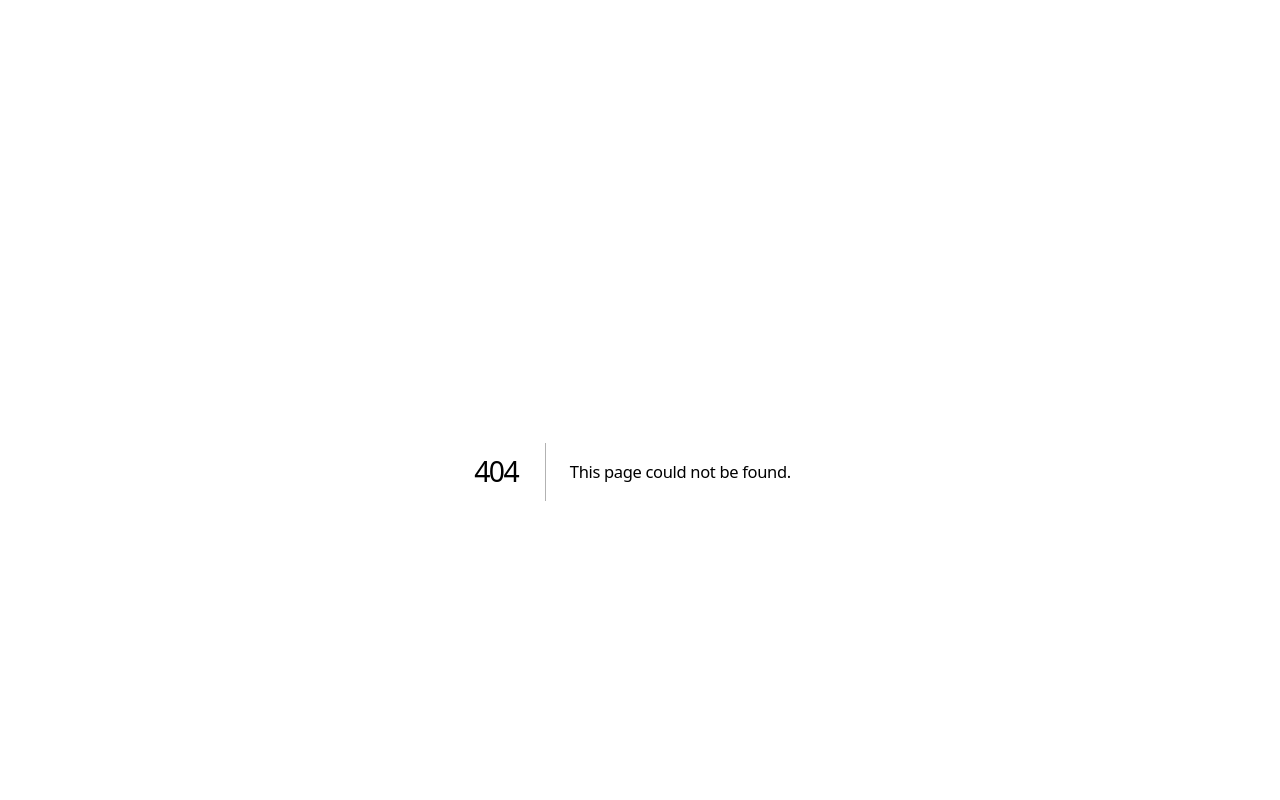
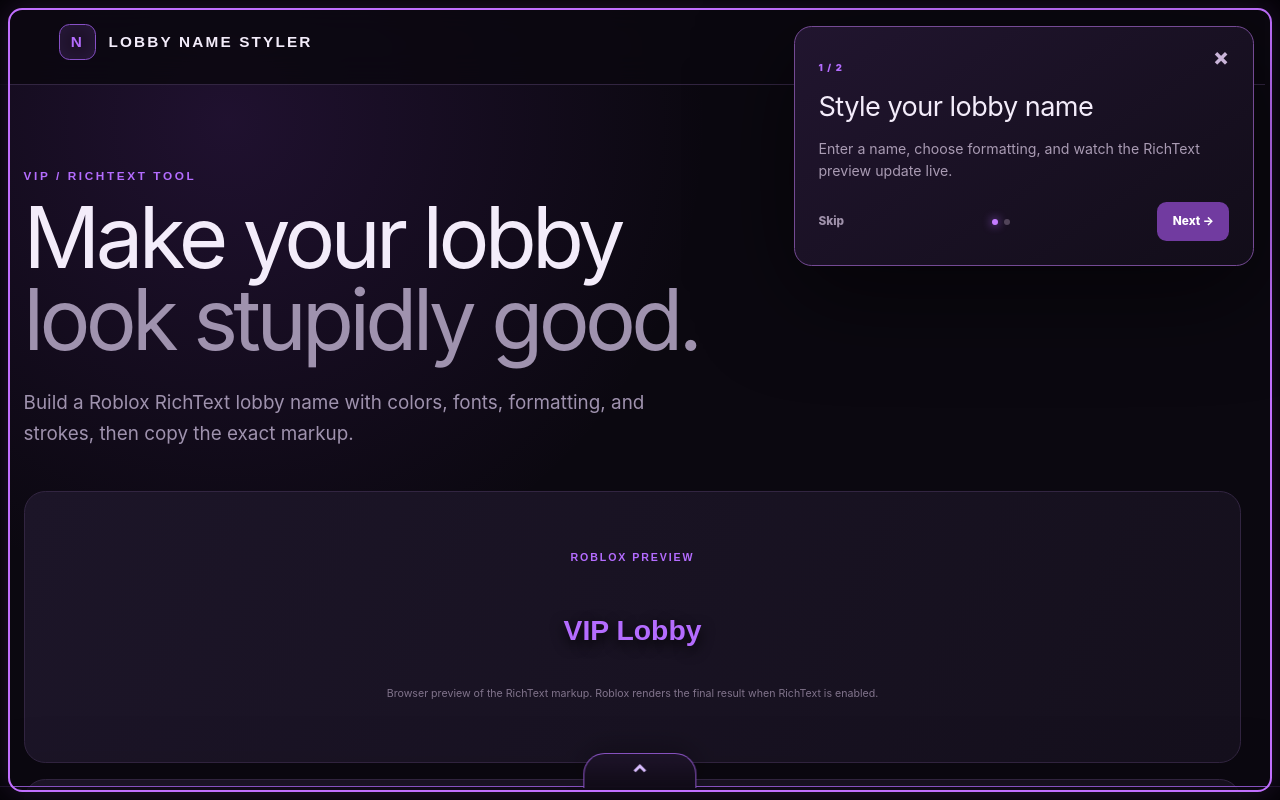
Before and after one commit to poggieboii78-arch/nullscape-tools, a Next.js app in the folder apps/tools-home/: page /nullscape-tools/lobby-styler in a window 1280 px wide. Before the commit this address had no page. Shown: the top 800 px of the page. Built offline with nearby package versions, Linux system fonts and the light colour scheme.

Commit message:
Add standalone lobby styler page

```diff
--- /dev/null
+++ b/apps/tools-home/app/lobby-styler/page.tsx
@@ -0,0 +1,23 @@
+"use client";
+
+import { useMemo } from "react";
+import LobbyStyler from "../lobby-styler";
+import { buildRunQuery, RunDock, useSharedRun } from "../run-dock";
+
+export default function LobbyStylerPage(){
+  const {run,update,reset,applyLinkedRun}=useSharedRun("nullscape-lobby-styler-v1");
+  const homeHref=useMemo(()=>"/nullscape-tools/?"+buildRunQuery(run),[run]);
+  const toolSteps=useMemo(()=>[
+    {selector:".lobby-styler-page",title:"Style your lobby name",text:"Enter a name, choose formatting, and watch the RichText preview update live."},
+    {selector:".lobby-styler-output",title:"Copy the Roblox markup",text:"Copy the generated RichText string and use it where your VIP lobby name is displayed with RichText enabled."},
+  ],[]);
+  return <main className="lobby-styler-page">
+    <header className="site-header"><a className="brand" href={homeHref} aria-label="Back to Nullscape Tools"><span className="brand-glyph" aria-hidden="true">N</span><span>LOBBY NAME STYLER</span></a><a className="progression-back" href={homeHref}>← ALL TOOLS</a></header>
+    <div className="shell">
+      <section className="intro"><p className="eyebrow">VIP / RICHTEXT TOOL</p><h1>Make your lobby<br/><span>look stupidly good.</span></h1><p className="lede">Build a Roblox RichText lobby name with colors, fonts, formatting, and strokes, then copy the exact markup.</p></section>
+      <LobbyStyler/>
+    </div>
+    <footer><span>NULLSCAPE TOOLS</span><span>Roblox RichText helper · Unofficial fan project.</span></footer>
+    <RunDock run={run} update={update} reset={reset} applyLinkedRun={applyLinkedRun} toolId="lobby-styler" toolSteps={toolSteps}/>
+  </main>;
+}
```
